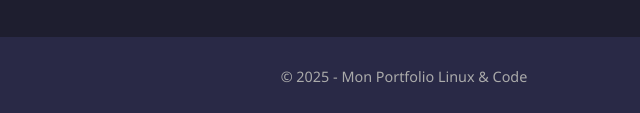
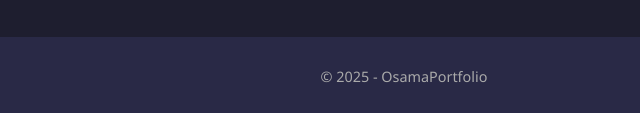
Before and after one commit to cartiX14/yo, a plain HTML site: page index.html in a window 1280 px wide. Shown: the part 968-1081 px from the top of the page, 236-876 px from the left. Drawn offline with Linux system fonts and the light colour scheme.

Commit message:
index.html

```diff
--- a/index.html
+++ b/index.html
@@ -105,7 +105,7 @@
   </section>
 
   <footer>
-    &copy; 2025 - Mon Portfolio Linux & Code
+    &copy; 2025 - OsamaPortfolio
   </footer>
 </body>
 </html>
```
